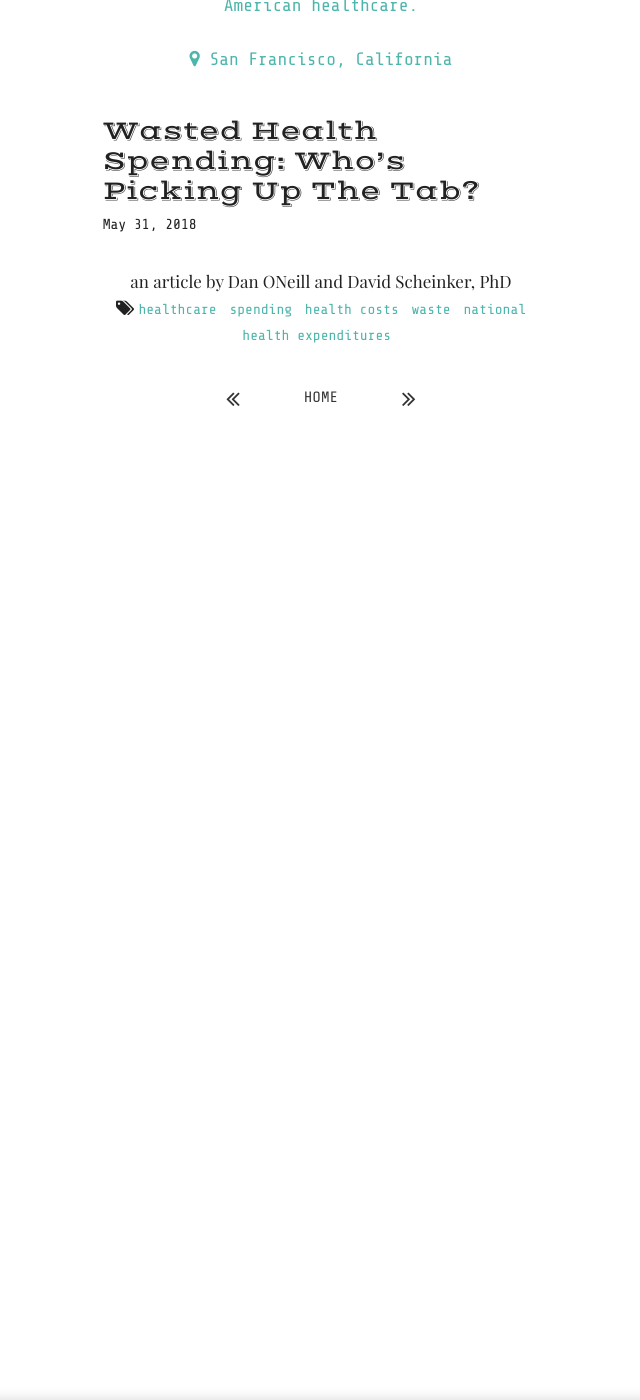
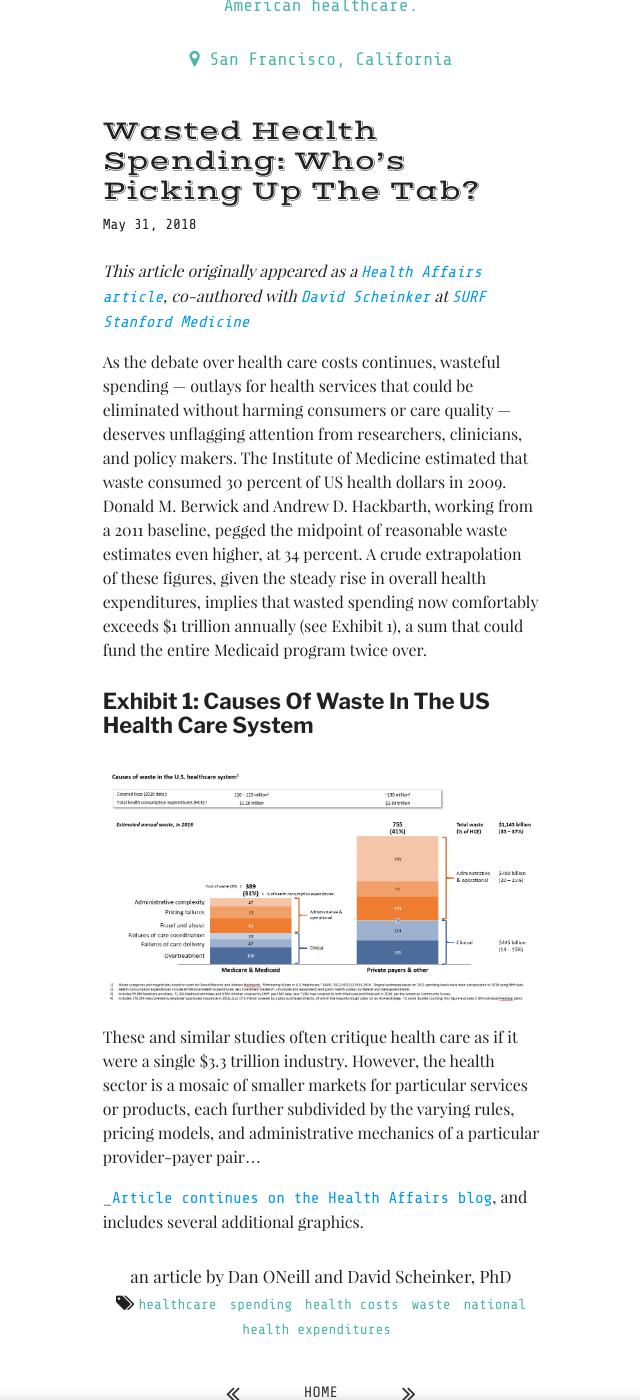
Before and after one commit to danielponeill/danielponeill.github.io, a Jekyll site: the page built from _posts/2018-05-31-Wasted Health Spending.md, in a window 1280 px wide and 1400 px high, scrolled down 255 px. Shown: the whole window, without its empty margins (319-959 px from the left). Built offline with Jekyll 4.4.1, drawn with Linux system fonts in a browser that asks for light colours; some web fonts are replaced.

Commit message:
Update 2018-05-31-Wasted Health Spending.md

```diff
--- a/_posts/2018-05-31-Wasted Health Spending.md
+++ b/_posts/2018-05-31-Wasted Health Spending.md
@@ -5,3 +5,15 @@ date:   2018-05-31 00:00:00 -0800
 tags: ['healthcare', 'spending', 'health costs', 'waste', 'national health expenditures']
 author: "Dan ONeill and David Scheinker, PhD"
 ---
+
+_This article originally appeared as a [Health Affairs article](https://www.healthaffairs.org/do/10.1377/hblog20180530.245587/full/), co-authored with [David Scheinker](https://explorecourses.stanford.edu/instructor/dscheink) at [SURF Stanford Medicine](https://surf.stanford.edu/)_
+
+As the debate over health care costs continues, wasteful spending — outlays for health services that could be eliminated without harming consumers or care quality — deserves unflagging attention from researchers, clinicians, and policy makers. The Institute of Medicine estimated that waste consumed 30 percent of US health dollars in 2009. Donald M. Berwick and Andrew D. Hackbarth, working from a 2011 baseline, pegged the midpoint of reasonable waste estimates even higher, at 34 percent. A crude extrapolation of these figures, given the steady rise in overall health expenditures, implies that wasted spending now comfortably exceeds $1 trillion annually (see Exhibit 1), a sum that could fund the entire Medicaid program twice over.
+
+## Exhibit 1: Causes Of Waste In The US Health Care System
+
+![Causes Of Waste In The US Health Care System]({{"/images/Wasted_spending.PNG"|absolute_url}})
+
+These and similar studies often critique health care as if it were a single $3.3 trillion industry. However, the health sector is a mosaic of smaller markets for particular services or products, each further subdivided by the varying rules, pricing models, and administrative mechanics of a particular provider-payer pair...
+
+_[Article continues on the Health Affairs blog](https://www.healthaffairs.org/do/10.1377/hblog20180530.245587/full/), and includes several additional graphics.
```
